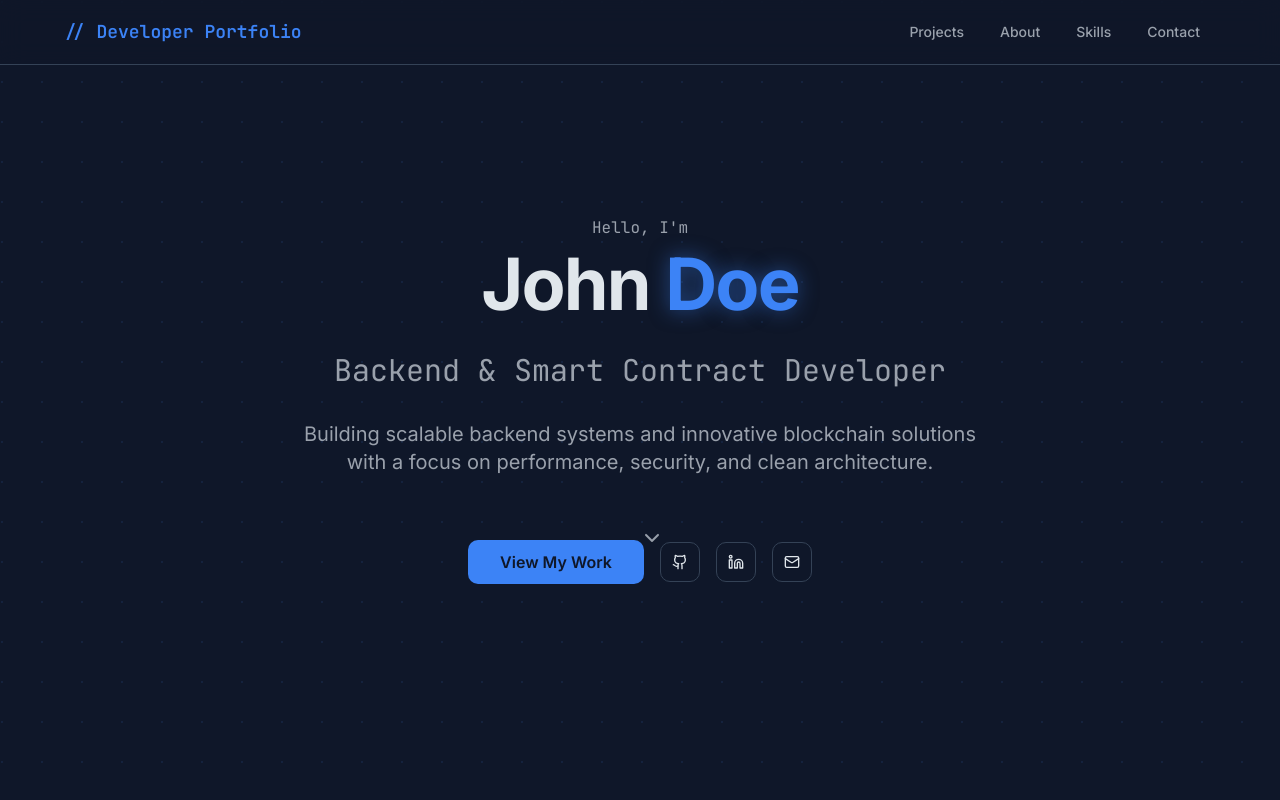
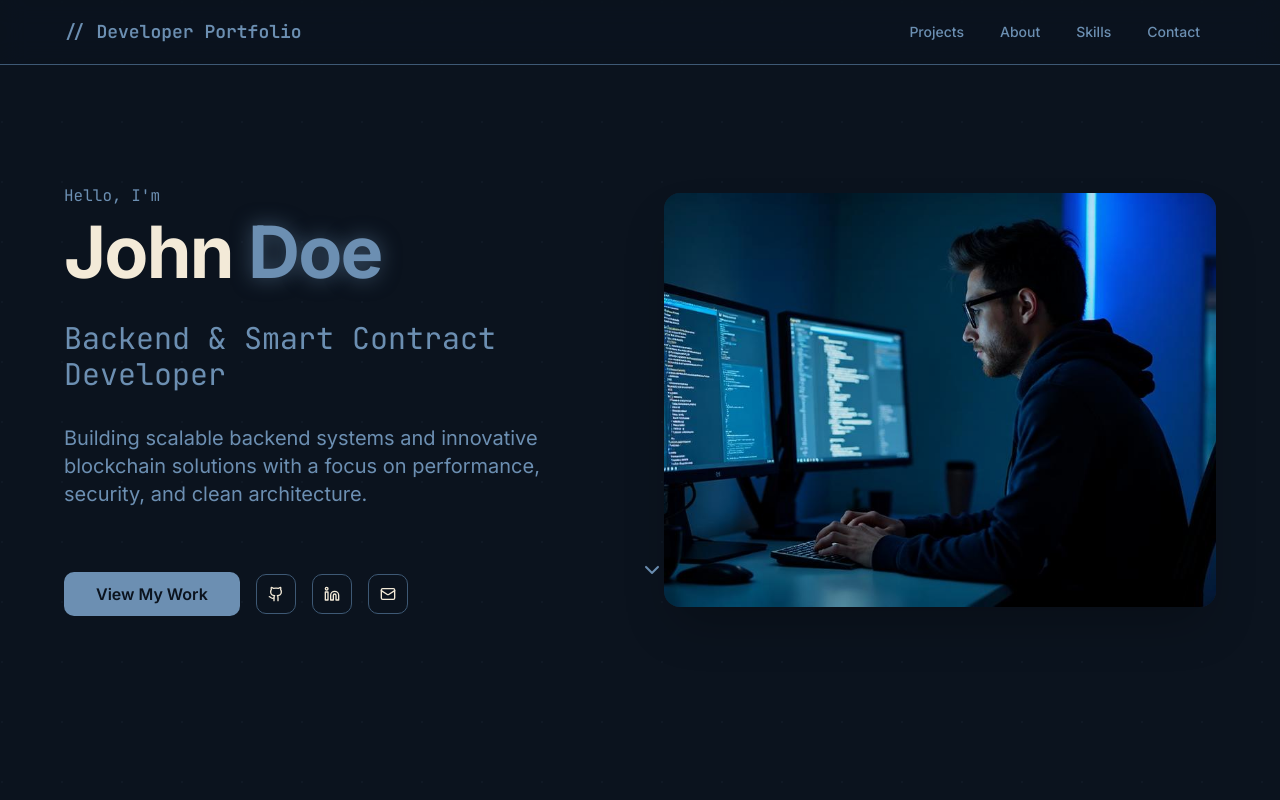
Before and after one commit to leeCode83/portofolio-website, a React (Vite) app: page / in a window 1280 px wide. Shown: the top 800 px of the page. Built offline with nearby package versions, Linux system fonts and the light colour scheme; the HTML template or start-up script is replaced by a standard one.

Commit message:
Refactor: Update color palette and hero section

```diff
--- a/src/components/sections/hero-section.tsx
+++ b/src/components/sections/hero-section.tsx
@@ -1,5 +1,6 @@
 import { Button } from "@/components/ui/button";
 import { ChevronDown, Github, Linkedin, Mail } from "lucide-react";
+import heroDeveloper from "@/assets/hero-developer.jpg";
 
 const HeroSection = () => {
   const scrollToProjects = () => {
@@ -12,15 +13,17 @@ const HeroSection = () => {
   return (
     <section id="hero" className="min-h-screen flex items-center justify-center relative overflow-hidden">
       {/* Background pattern */}
-      <div className="absolute inset-0 opacity-10">
+      <div className="absolute inset-0 opacity-5">
         <div className="absolute inset-0" style={{
           backgroundImage: `radial-gradient(circle at 2px 2px, hsl(var(--primary)) 1px, transparent 0)`,
-          backgroundSize: '40px 40px'
+          backgroundSize: '60px 60px'
         }} />
       </div>
 
       <div className="container-custom relative z-10">
-        <div className="text-center space-y-8">
+        <div className="grid lg:grid-cols-2 gap-12 items-center">
+          {/* Left side - Text content */}
+          <div className="space-y-8 text-center lg:text-left">
             {/* Greeting */}
             <div className="space-y-2">
               <p className="text-muted-foreground font-mono text-sm md:text-base">
@@ -38,13 +41,13 @@ const HeroSection = () => {
             </h2>
 
             {/* Bio */}
-          <p className="text-lg md:text-xl text-muted-foreground max-w-2xl mx-auto leading-relaxed">
+            <p className="text-lg md:text-xl text-muted-foreground max-w-2xl lg:max-w-none leading-relaxed">
               Building scalable backend systems and innovative blockchain solutions
               with a focus on performance, security, and clean architecture.
             </p>
 
             {/* CTA Buttons */}
-          <div className="flex flex-col sm:flex-row gap-4 justify-center items-center pt-8">
+            <div className="flex flex-col sm:flex-row gap-4 justify-center lg:justify-start items-center pt-8">
               <Button
                 size="lg"
                 onClick={scrollToProjects}
@@ -65,11 +68,25 @@ const HeroSection = () => {
                 </Button>
               </div>
             </div>
+          </div>
+
+          {/* Right side - Hero image */}
+          <div className="relative order-first lg:order-last">
+            <div className="relative">
+              <img
+                src={heroDeveloper}
+                alt="Professional developer at work"
+                className="rounded-2xl shadow-2xl w-full h-auto max-w-md mx-auto lg:max-w-full"
+              />
+              {/* Subtle overlay effect */}
+              <div className="absolute inset-0 rounded-2xl bg-primary/10 mix-blend-multiply"></div>
+            </div>
+          </div>
+        </div>
 
         {/* Scroll indicator */}
         <div className="absolute bottom-8 left-1/2 transform -translate-x-1/2 animate-bounce">
           <ChevronDown className="h-6 w-6 text-muted-foreground" />
-          </div>
         </div>
       </div>
     </section>
--- a/src/index.css
+++ b/src/index.css
@@ -10,45 +10,45 @@ All colors MUST be HSL.
 
 @layer base {
   :root {
-    /* Dark theme - Professional Backend Developer Portfolio */
-    --background: 222 47% 11%;
-    --foreground: 210 20% 90%;
+    /* Dark theme - Professional Backend Developer Portfolio with custom palette */
+    --background: 215 46% 8%;
+    --foreground: 41 51% 90%;
 
-    --card: 222 47% 11%;
-    --card-foreground: 210 20% 90%;
+    --card: 215 42% 19%;
+    --card-foreground: 41 51% 90%;
 
-    --popover: 222 47% 11%;
-    --popover-foreground: 210 20% 90%;
+    --popover: 215 42% 19%;
+    --popover-foreground: 41 51% 90%;
 
-    /* Electric blue accent for interactive elements */
-    --primary: 217 91% 60%;
-    --primary-foreground: 222 47% 11%;
+    /* Medium blue accent for interactive elements */
+    --primary: 210 31% 56%;
+    --primary-foreground: 215 46% 8%;
 
-    --secondary: 215 25% 27%;
-    --secondary-foreground: 210 20% 90%;
+    --secondary: 210 31% 35%;
+    --secondary-foreground: 41 51% 90%;
 
-    --muted: 215 25% 27%;
-    --muted-foreground: 217 10% 64%;
+    --muted: 210 31% 35%;
+    --muted-foreground: 210 31% 56%;
 
-    --accent: 217 91% 60%;
-    --accent-foreground: 222 47% 11%;
+    --accent: 210 31% 56%;
+    --accent-foreground: 215 46% 8%;
 
     --destructive: 0 84% 60%;
-    --destructive-foreground: 210 40% 98%;
+    --destructive-foreground: 41 51% 90%;
 
-    --border: 215 25% 27%;
-    --input: 215 25% 27%;
-    --ring: 217 91% 60%;
+    --border: 210 31% 35%;
+    --input: 210 31% 35%;
+    --ring: 210 31% 56%;
 
     --radius: 0.75rem;
 
     /* Custom design tokens for portfolio */
-    --hero-background: 222 47% 11%;
-    --section-background: 222 47% 11%;
-    --card-hover: 215 28% 17%;
-    --text-primary: 210 20% 90%;
-    --text-secondary: 217 10% 64%;
-    --accent-glow: 217 91% 60%;
+    --hero-background: 215 46% 8%;
+    --section-background: 215 46% 8%;
+    --card-hover: 215 42% 22%;
+    --text-primary: 41 51% 90%;
+    --text-secondary: 210 31% 56%;
+    --accent-glow: 210 31% 56%;
 
     /* Animation variables */
     --transition-smooth: all 0.3s cubic-bezier(0.4, 0, 0.2, 1);
```
Also changed, not shown: src/assets/hero-developer.jpg (added). Lines whose indentation alone changed are shown as unchanged.
